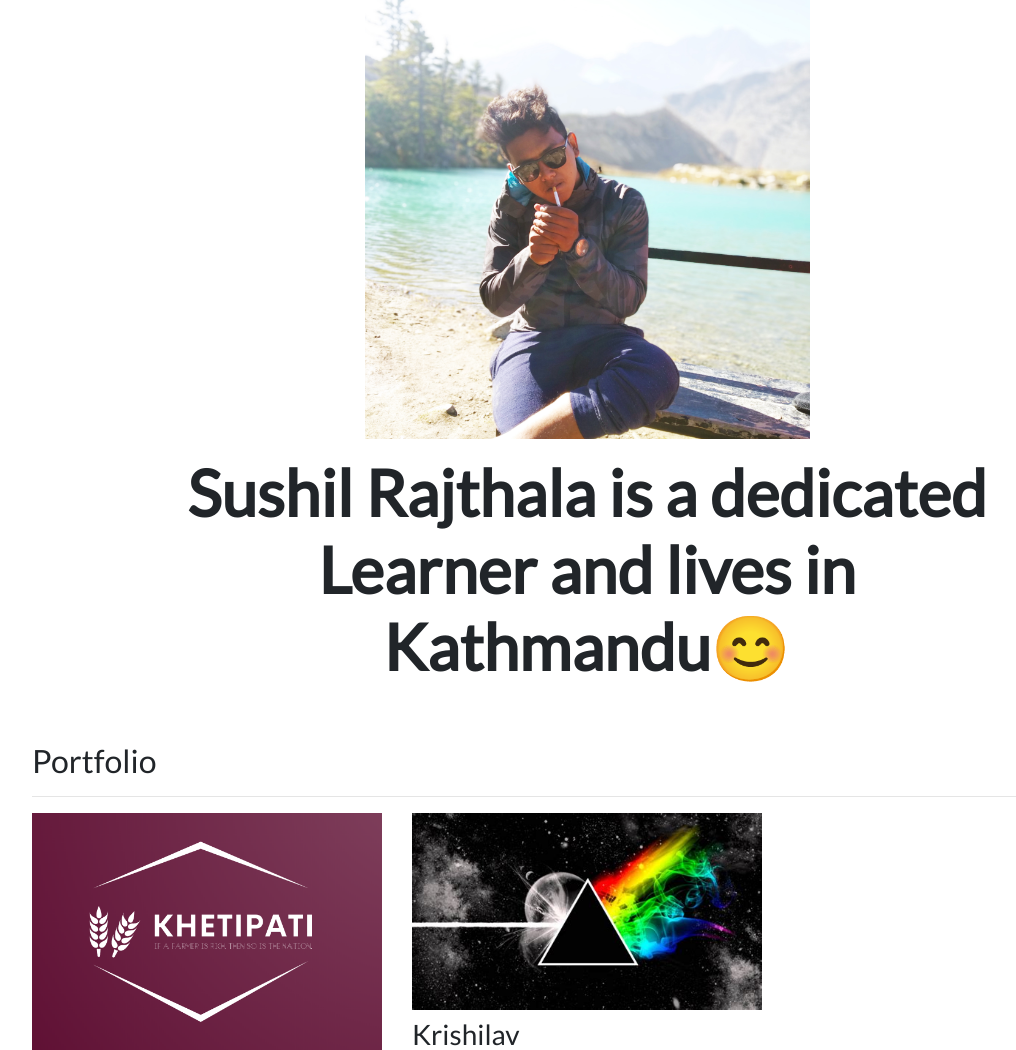
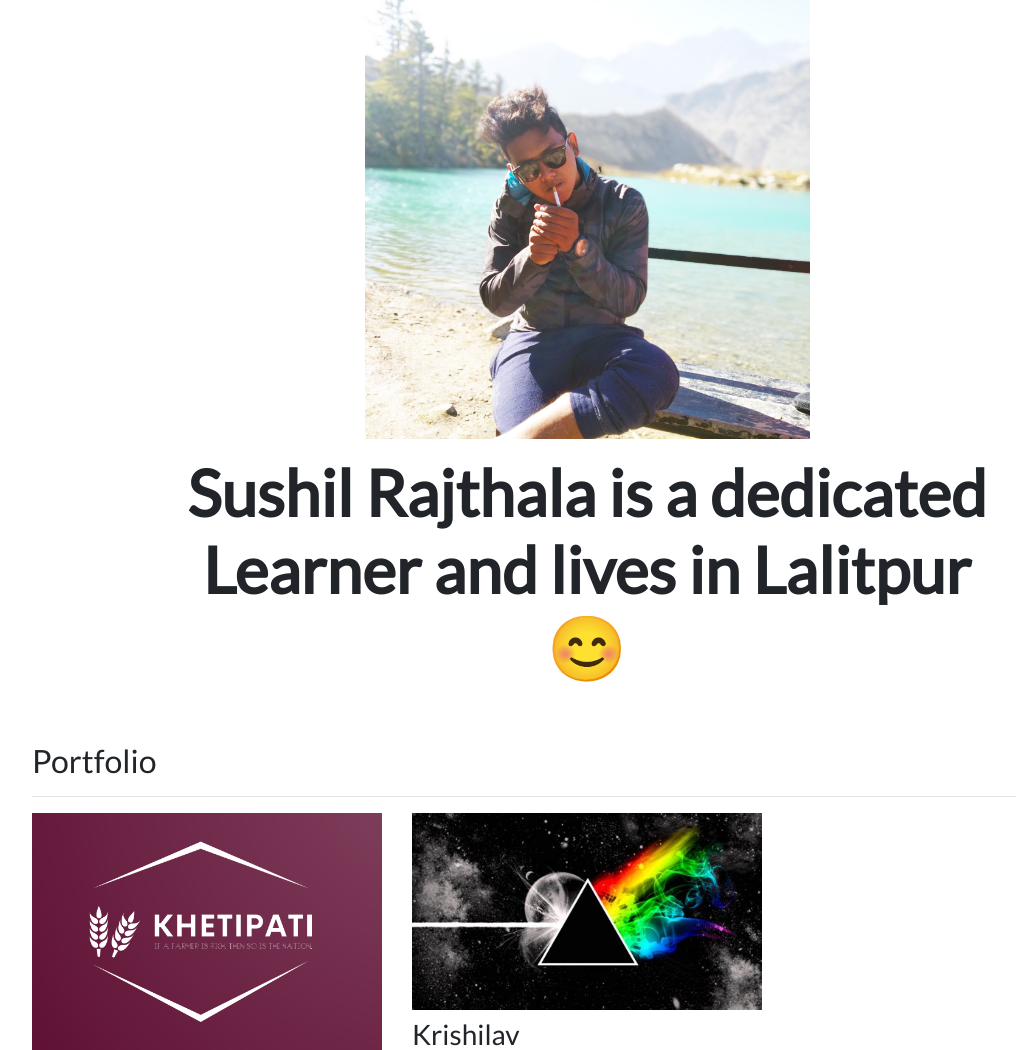
Before and after one commit to code-freak-srt/personal_portfolio, a Django app: page / in a window 1280 px wide. Shown: the part 73-1123 px from the top of the page, without its empty margins (53-1069 px from the left). Run offline with Django 3.2, Linux system fonts and the light colour scheme; data comes from the database, SQL or seed files in the repository; some libraries are stand-ins or nearby versions.

Commit message:
Local settings

```diff
--- a/portfolio/templates/portfolio/home.html
+++ b/portfolio/templates/portfolio/home.html
@@ -12,7 +12,7 @@
 
 <div class="row justify-content-center mb-3">
   <div class="col-md-9 text-center">
-    <h1 id="hometext" class="font-weight-bold">Sushil Rajthala is a dedicated Learner and lives in Kathmandu😊</h1>
+    <h1 id="hometext" class="font-weight-bold">Sushil Rajthala is a dedicated Learner and lives in Lalitpur😊</h1>
   </div>
 </div>
 
```
